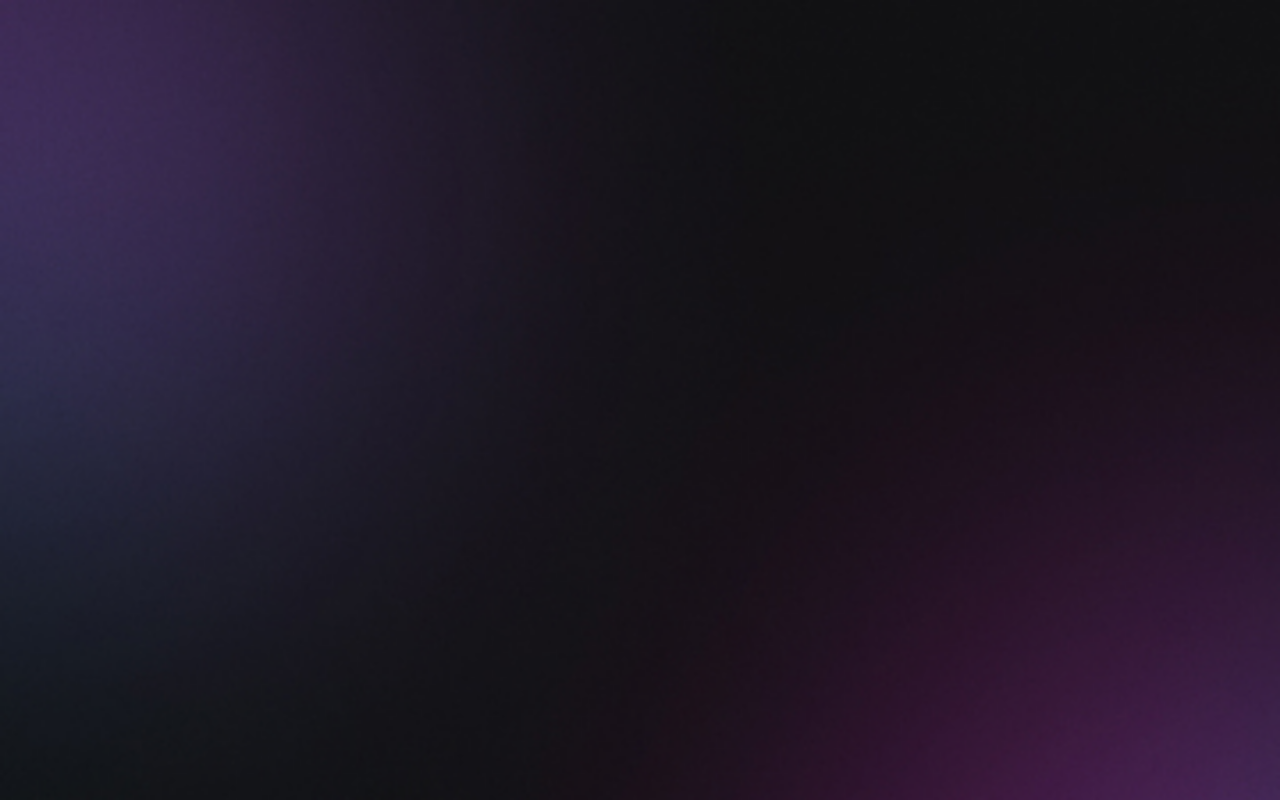
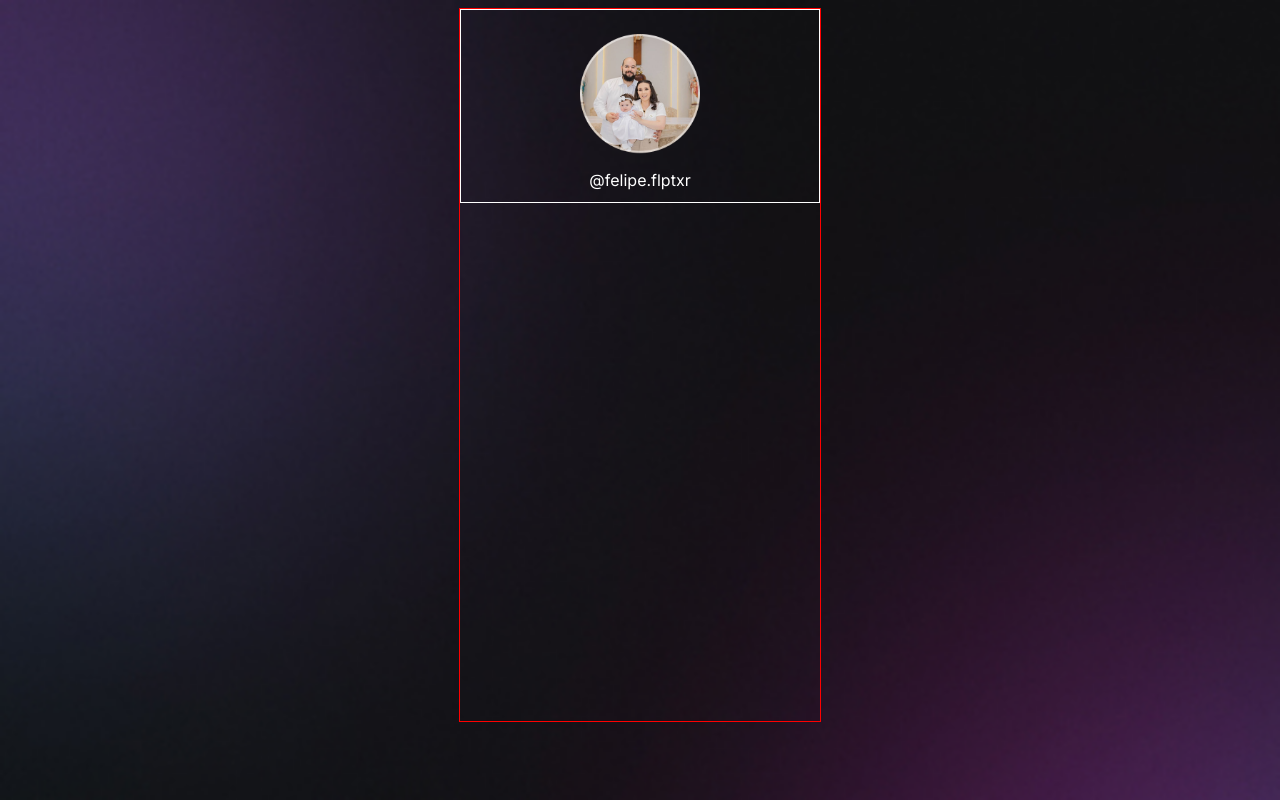
Before and after one commit to DevWebFelipe/CartaoVisita, a plain HTML site: page index.html in a window 1280 px wide. Drawn offline with Linux system fonts and the light colour scheme.

Commit message:
Criado box do perfil

```diff
--- a/assets/css/style.css
+++ b/assets/css/style.css
@@ -8,3 +8,49 @@ body {
 
   background: url(../img/bg-mobile.jpg) no-repeat top center/cover;
 }
+
+body * {
+  font-family: "Inter", sans-serif;
+  color: #fff;
+}
+
+.profile p {
+  font-weight: 500;
+  line-height: 24px;
+}
+
+#container {
+  width: 360px;
+  height: 712px;
+  margin: auto;
+  border: 1px solid red;
+}
+
+#profile {
+  border: 1px solid white;
+  height: 192px;
+}
+
+#profile img {
+  width: 120px;
+
+  /* img por padrão é display inline
+     elementos inline não aceitam algumas propriedades
+     para usar margin auto, precisa transformar o display em block
+
+     outra forma de fazer, seria pegar o elemento pai
+     e usar o text-align como center, também resolveria
+
+     para essa segunda forma, vale ressaltar que se o elemento
+     filho for display block, não vai centralizar, porqie aí ocupa
+     toda a largura
+  */
+  display: block;
+  margin: auto;
+  margin-top: 24px;
+}
+
+#profile p {
+  text-align: center;
+  color: white;
+}
--- a/index.html
+++ b/index.html
@@ -1,10 +1,27 @@
 <!DOCTYPE html>
 <html lang="pt-br">
   <head>
+    <link rel="preconnect" href="https://fonts.googleapis.com" />
+    <link rel="preconnect" href="https://fonts.gstatic.com" crossorigin />
+    <link
+      href="https://fonts.googleapis.com/css2?family=Inter:ital,opsz,wght@0,14..32,100..900;1,14..32,100..900&display=swap"
+      rel="stylesheet"
+    />
+
     <meta charset="UTF-8" />
     <meta name="viewport" content="width=device-width, initial-scale=1.0" />
-    <title>Document</title>
+    <title>Cartão de visitas</title>
     <link rel="stylesheet" href="assets/css/style.css" />
   </head>
-  <body></body>
+  <body>
+    <div id="container">
+      <div id="profile">
+        <img
+          src="./assets/img/avatar.png"
+          alt="foto da familia de Felipe, sua esposa e sua filha usando roupas de batizado"
+        />
+        <p>@felipe.flptxr</p>
+      </div>
+    </div>
+  </body>
 </html>
```
Also changed, not shown: assets/img/avatar.png (added).
